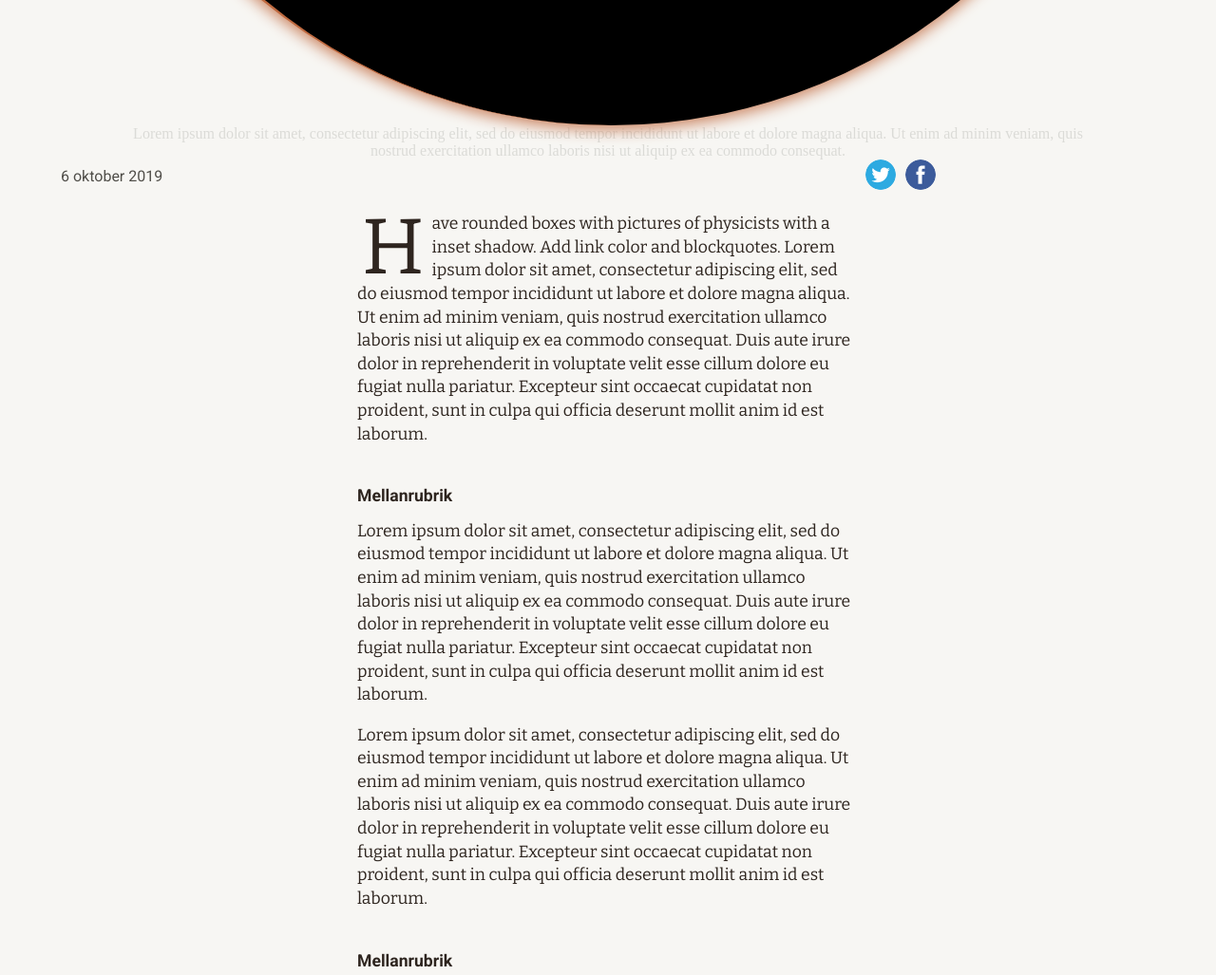
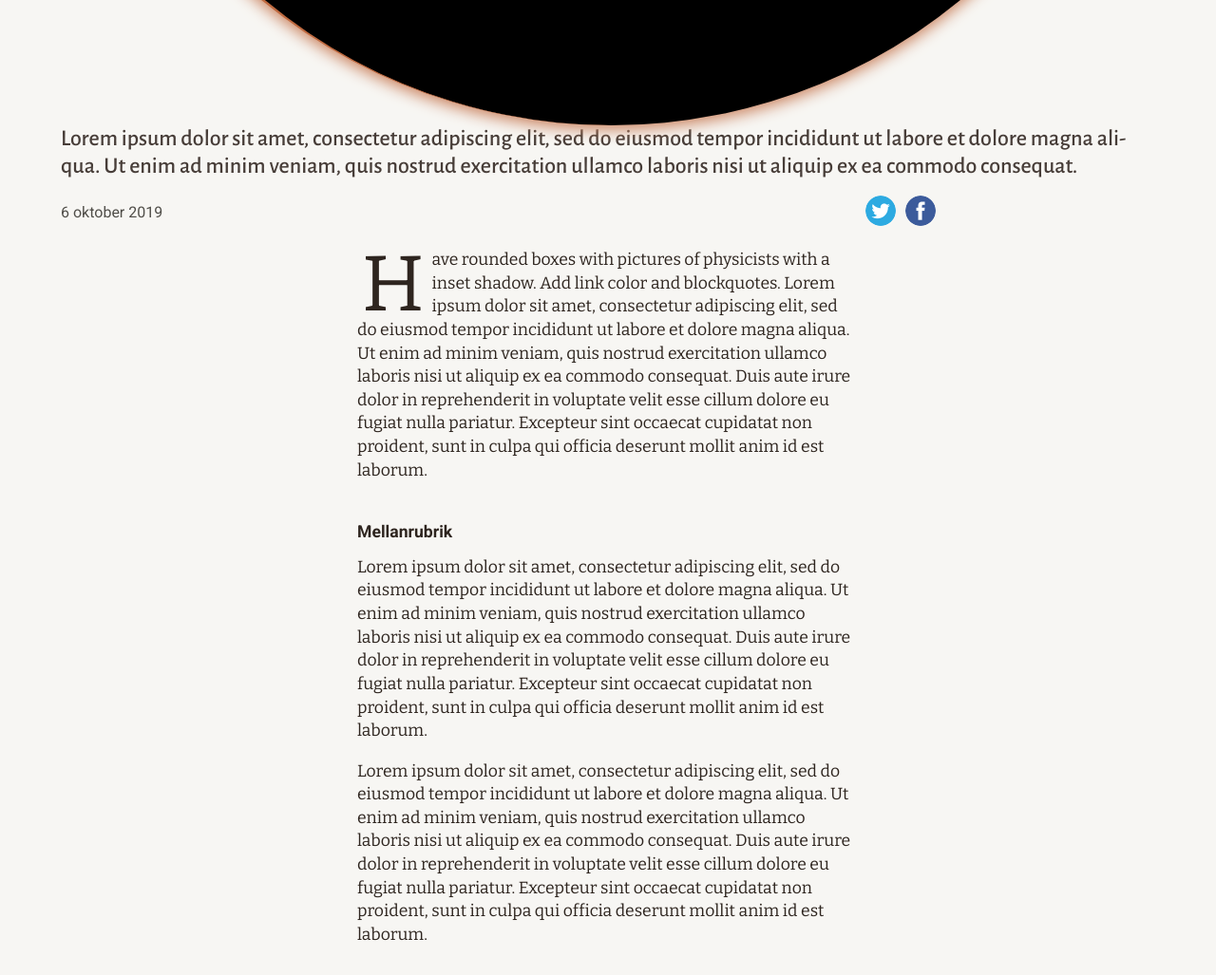
Before and after one commit to JonasEna/klinamen, a plain HTML site: page article.html in a window 1280 px wide. Shown: the part 820-1847 px from the top of the page at 95% size. Drawn offline with nearby package versions, Linux system fonts and the light colour scheme.

Commit message:
alegreya

```diff
--- a/article.html
+++ b/article.html
@@ -12,6 +12,15 @@
     <link href="https://fonts.googleapis.com/css?family=Roboto:100,300,400,500,700&display=swap" rel="stylesheet">
     <link
         href="https://fonts.googleapis.com/css?family=EB+Garamond:400,400i,500,500i,600,600i,700,700i,800,800i&display=swap"
+        rel="stylesheet">
+
+    <link href="https://fonts.googleapis.com/css?family=Alegreya+Sans:100,300,400,500,700,800,900&display=swap"
+        rel="stylesheet">
+    <link href="https://fonts.googleapis.com/css?family=Alegreya+Sans+SC:100,300,400,500,700,800,900&display=swap"
+        rel="stylesheet">
+
+
+    <link href="https://fonts.googleapis.com/css?family=Overpass:100,200,300,400,600,700,800,900&display=swap"
         rel="stylesheet">
 
     <link href="https://fonts.googleapis.com/css?family=Bitter:400,400i,700&display=swap" rel="stylesheet">
@@ -40,7 +49,7 @@
                 <div class="article-header-text-date">
                     6 oktober 2019
                 </div>
-                <!-- <div class="article-header-text-ingress">
+                <div class="article-header-text-ingress">
                     Lorem ipsum dolor sit amet, consectetur adipiscing elit, sed do eiusmod tempor incididunt ut labore
                     et
                     dolore
@@ -48,7 +57,7 @@
                     aliqua. Ut enim ad minim veniam, quis nostrud exercitation ullamco laboris nisi ut aliquip ex ea
                     commodo
                     consequat.
-                </div> -->
+                </div>
                 <div class="article-header-text-author">
                 </div>
 
@@ -56,7 +65,7 @@
         </div>
     </section>
 
-    <div class="article-header-text-ingress">
+    <div class="article--text-ingress">
         Lorem ipsum dolor sit amet, consectetur adipiscing elit, sed do eiusmod tempor incididunt ut labore
         et
         dolore
--- a/css/article.css
+++ b/css/article.css
@@ -74,6 +74,8 @@ body {
   width: 80%;
   margin: auto;
     /* letter-spacing: 0.04em; */
+  font-family: 'Alegreya Sans';
+
     font-size: 1rem;
     font-weight: 500;
     text-align: center;
@@ -161,15 +163,33 @@ body {
 
 .first-character {
   float: left;
+  /* display: flex; */
   font-size: 5.15rem;
-  line-height: 3.65rem;
-  padding-top: 0.5rem;
+  line-height: 3.6rem;
+  padding-top: 0.535rem;
   padding-bottom: 0px;
   margin-bottom: 0px;
   margin-left: 5px;
   margin-right: 8px;
+  /* align-items: baseline; */
 }
 
+.article--text-ingress {
+  width: 90%;
+  margin: auto;
+  color: black;
+    /* letter-spacing: 0.04em; */
+  font-family: 'Overpass';
+  font-family: 'Alegreya Sans';
+
+    font-size: 1.5rem;
+    font-weight: 500;
+    text-align: left;
+    hyphens: auto;
+    color: var(--main-ingress-color);
+    margin-bottom: 1rem;
+
+}
 .article-text {
     width: 90%;
     max-width: 30em;
@@ -239,6 +259,9 @@ body {
   padding-bottom: 0rem;
   padding-top: 0;
   font-family: 'Roboto';
+  font-family: 'Overpass';
+  font-family: 'Alegreya Sans';
+
   font-size: 1rem;
   font-weight: 500;
   line-height: 1.3rem;
@@ -250,6 +273,11 @@ body {
 .boxed-text h1 {
   color:#EFEDCE;
   letter-spacing: 0.02em;
+  font-family: 'Overpass';
+  font-family: 'Alegreya Sans SC';
+
+  font-weight:800;
+
 }
 
 .boxed-text h3 {
```
